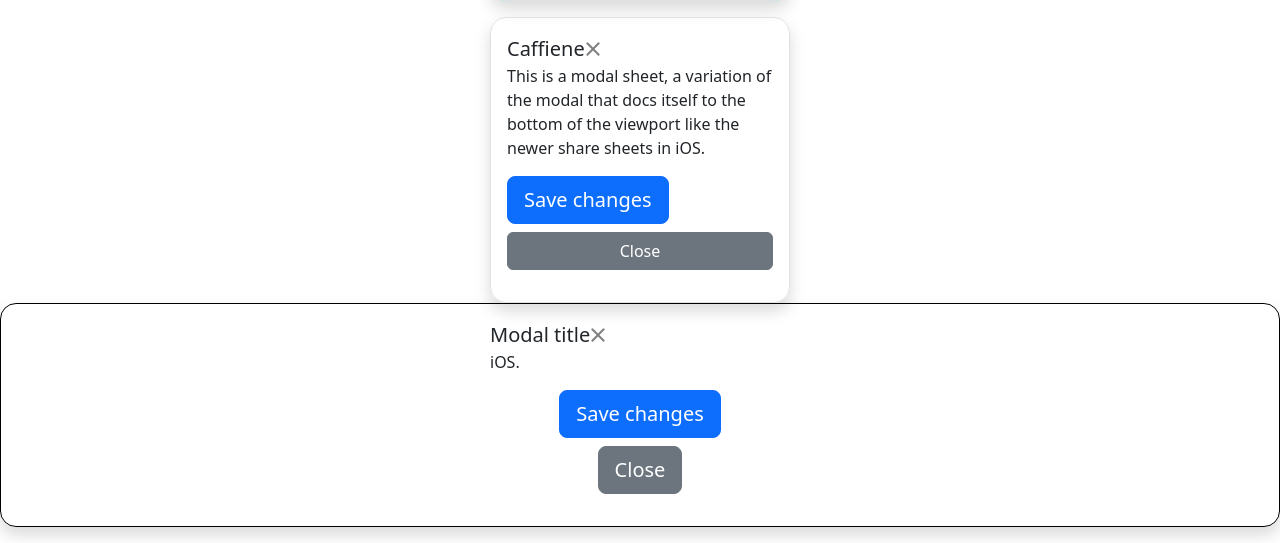
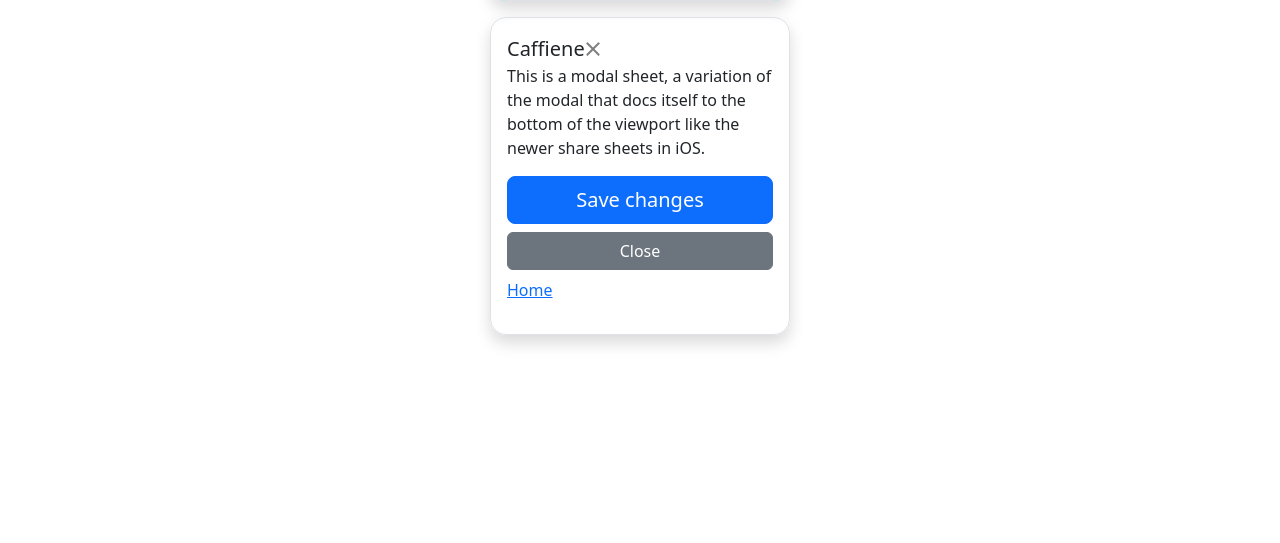
Before and after one commit to AmarjotS82/2800-202310-BBY16, a Node server app: template views/nutrition.ejs in a window 1280 px wide. Shown: the part 295-838 px from the top of the page. After the commit the page ends 641 px from the top, so only its background shows below. Run offline with Node 20, Linux system fonts and the light colour scheme; the template is opened without the code that fills it, so the values that code supplies are empty; some libraries are stand-ins or nearby versions.

Commit message:
skeleton for nutrition page

```diff
--- a/index.js
+++ b/index.js
@@ -154,11 +154,7 @@ app.get('/logout',(req,res) => {
 
 app.get('/nutrition', async (req,res) => {
 	var index = 0;
-	while(index<100){
-		const list = await testCollection.find({index: index}).project({}).toArray();
-		index++;
-		console.log(list);
-	}
+
 
 	//console.log(list);
 	res.render("nutrition");
--- a/views/nutrition.ejs
+++ b/views/nutrition.ejs
@@ -34,32 +34,12 @@
           <p>This is a modal sheet, a variation of the modal that docs itself to the bottom of the viewport like the newer share sheets in iOS.</p>
         </div>
         <div class="modal-footer flex-column align-items-stretch w-100 gap-2 pb-3 border-top-0">
-            <form action="/?clicked=true" method='get'>
                 <button type="button" class="btn btn-lg btn-primary">Save changes</button>
-            </form>
-
             <button type="button" class="btn btn-secondary" data-bs-dismiss="modal">Close</button>
+            <a href="/">Home</a>
         </div>
       </div>
     </div>
 
-    <div class="modal-sm  rounded-4 shadow mb-3 py-3 px-3 border border-black">
-        <div class="modal-dialog modal-sm">
-            <div class="modal-content">
-        <div class="modal-header border-bottom-0">
-          <h1 class="modal-title fs-5">Modal title</h1>
-          <button type="button" class="btn-close" data-bs-dismiss="modal" aria-label="Close"></button>
-        </div>
-        <div class="modal-body py-0">
-          <p>iOS.</p>
-        </div>
-    </div>
-</div>
-        <div class="modal-footer flex-column gap-2 pb-3 border-top-0">
-          <button type="button" class="btn btn-lg btn-primary">Save changes</button>
-          <button type="button" class="btn btn-lg btn-secondary" data-bs-dismiss="modal">Close</button>
-        </div>
-
-      </div>
 </body>
 </html>
```
